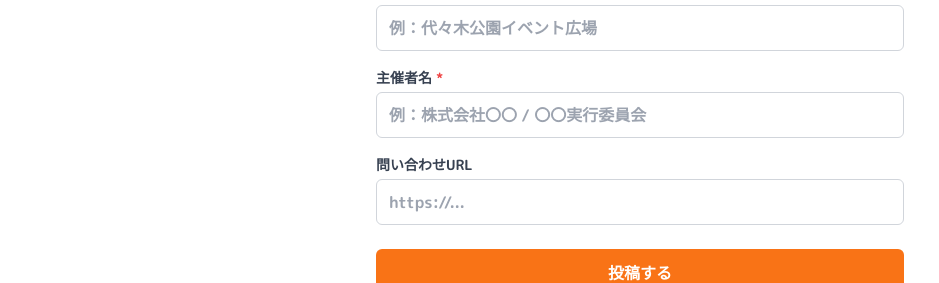
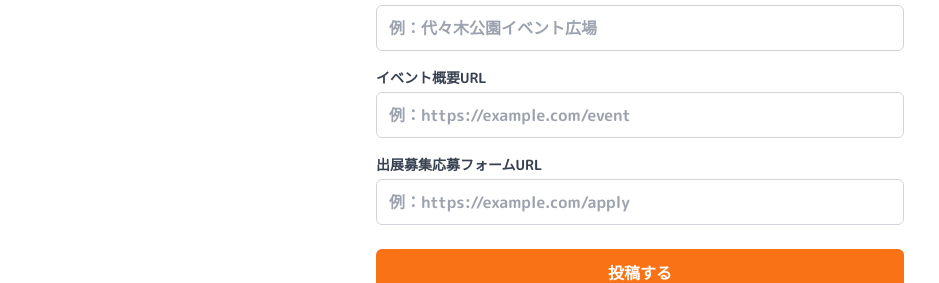
Before and after one commit to kyykkabc-hash/kitchen-car-hub, a Next.js app: page /submit in a window 1280 px wide. Shown: the part 629-912 px from the top of the page, without its empty margins (0-939 px from the left). Built offline with nearby package versions, Linux system fonts and the light colour scheme; no server answers.

Commit message:
投稿フォーム修正：主催者名削除・概要URL・応募フォームURL追加

```diff
--- a/app/submit/page.tsx
+++ b/app/submit/page.tsx
@@ -10,8 +10,8 @@ export default function SubmitPage() {
     event_date: "",
     location_name: "",
     prefecture: "",
-    organizer_name: "",
-    contact_url: "",
+    event_url: "",
+    application_url: "",
   });
   const [submitted, setSubmitted] = useState(false);
   const [loading, setLoading] = useState(false);
@@ -126,13 +126,13 @@ export default function SubmitPage() {
           </label>
 
           <label style={labelStyle}>
-            主催者名 <span style={{ color: "#ef4444" }}>*</span>
-            <input name="organizer_name" value={form.organizer_name} onChange={handleChange} required placeholder="例：株式会社〇〇 / 〇〇実行委員会" style={inputStyle} />
+            イベント概要URL
+            <input name="event_url" value={form.event_url} onChange={handleChange} type="url" placeholder="例：https://example.com/event" style={inputStyle} />
           </label>
 
           <label style={labelStyle}>
-            問い合わせURL
-            <input name="contact_url" value={form.contact_url} onChange={handleChange} type="url" placeholder="https://..." style={inputStyle} />
+            出展募集応募フォームURL
+            <input name="application_url" value={form.application_url} onChange={handleChange} type="url" placeholder="例：https://example.com/apply" style={inputStyle} />
           </label>
 
           <button
```
